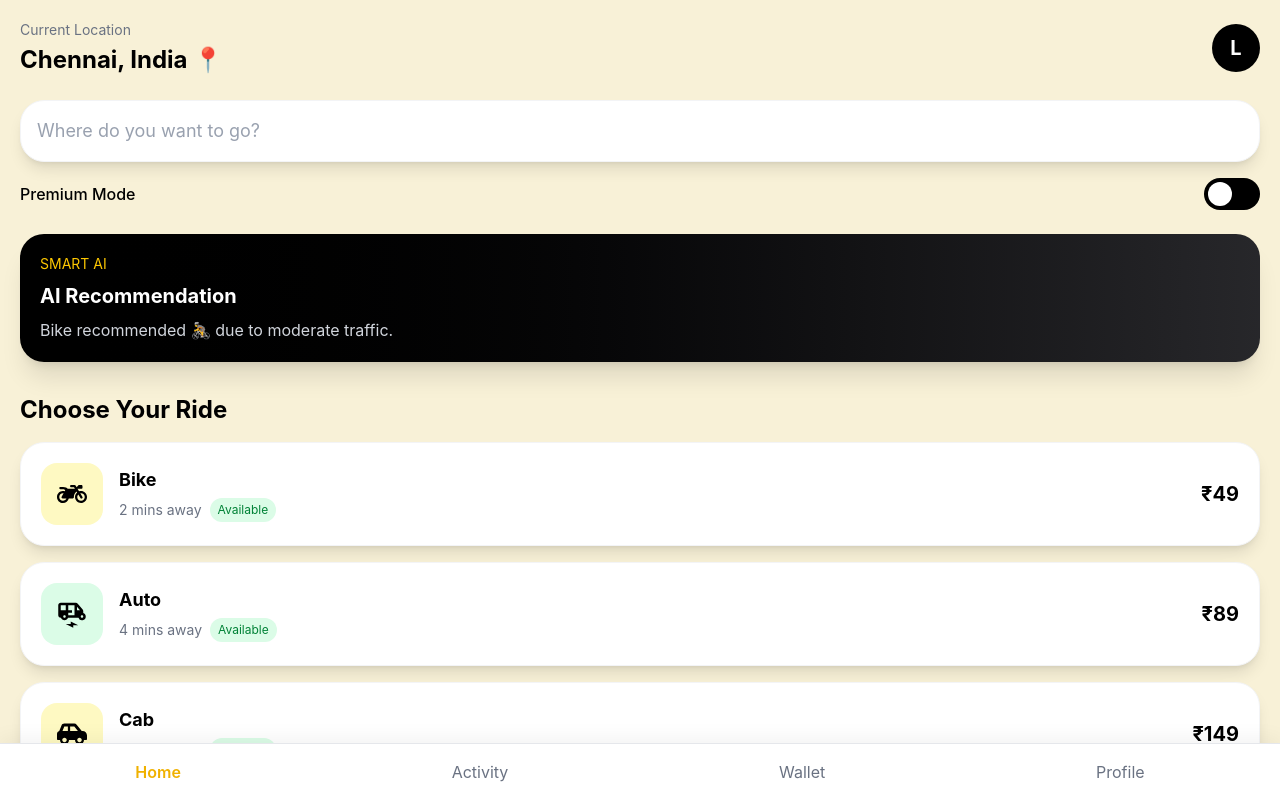
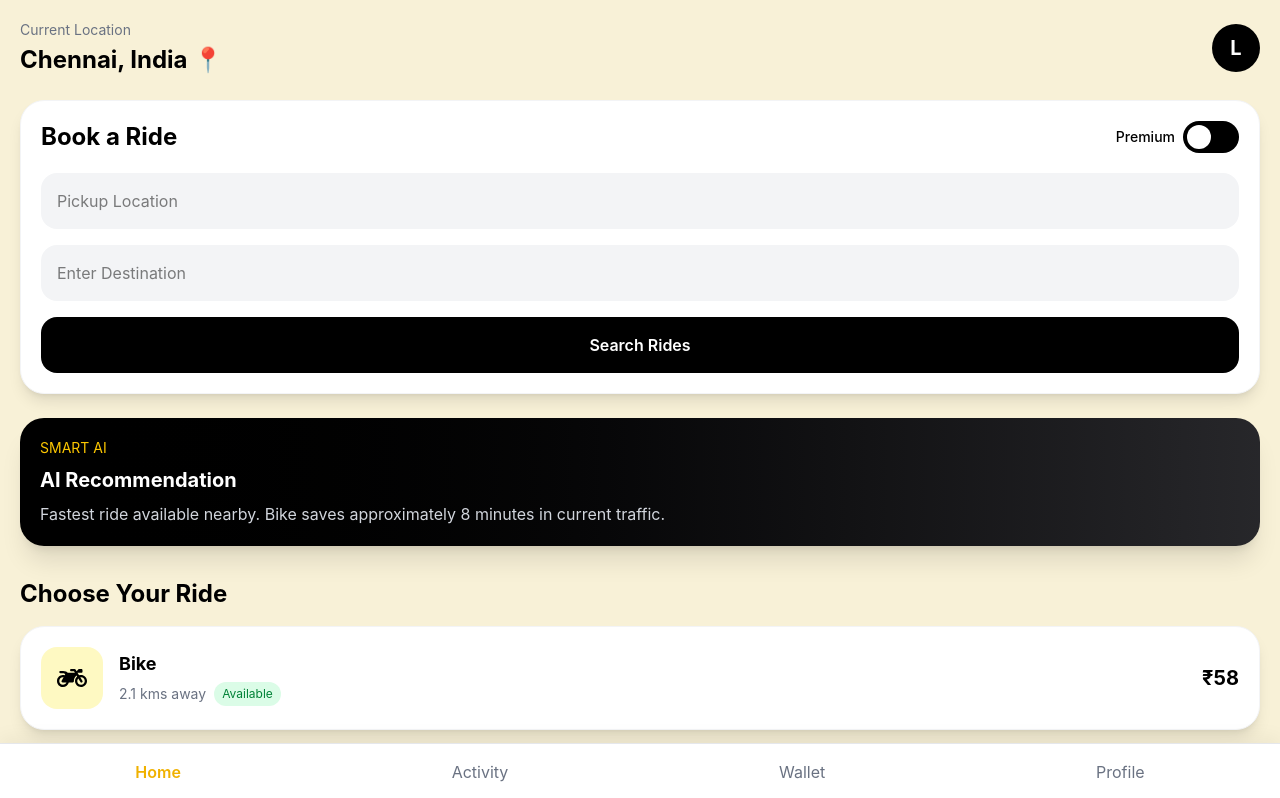
Before and after one commit to LipsikaRai/Rido, a React (Vite) app: page /home in a window 1280 px wide. Shown: the top 798 px of the page. Built offline with nearby package versions, Linux system fonts and the light colour scheme.

Commit message:
Added interactive booking flow and dynamic ride pricing

```diff
--- a/src/pages/Home.jsx
+++ b/src/pages/Home.jsx
@@ -2,6 +2,9 @@ import { FaMotorcycle, FaCarSide } from "react-icons/fa";
 import { MdElectricRickshaw } from "react-icons/md";
 import { motion } from "framer-motion";
 const Home = () => {
+    const bikePrice = Math.floor(Math.random() * 50) + 40;
+  const autoPrice = Math.floor(Math.random() * 80) + 80;
+  const cabPrice = Math.floor(Math.random() * 120) + 140;
   return (
     <motion.div
   initial={{ opacity: 0, y: 20 }}
@@ -32,25 +35,48 @@ const Home = () => {
 
       </div>
 
-      {/* Search Box */}
+  {/* Booking Section */}
 
-      <div className="bg-white rounded-3xl p-4 mt-6 shadow-lg border border-gray-100">
+<div className="bg-white rounded-3xl p-5 mt-6 shadow-lg border border-gray-100">
 
-        <input
-          type="text"
-          placeholder="Where do you want to go?"
-         className="w-full outline-none text-base sm:text-lg placeholder:text-gray-400"
-        />
+  <div className="flex justify-between items-center mb-5">
 
+    <h2 className="text-2xl font-bold">
+      Book a Ride
+    </h2>
+
+    <div className="flex items-center gap-2">
+
+      <p className="text-sm font-medium">
+        Premium
+      </p>
+
+      <div className="w-14 h-8 bg-black rounded-full flex items-center px-1">
+        <div className="w-6 h-6 bg-white rounded-full"></div>
       </div>
-      <div className="flex justify-between items-center mt-4">
 
-  <p className="font-medium">
-    Premium Mode
-  </p>
+    </div>
 
-  <div className="w-14 h-8 bg-black rounded-full flex items-center px-1">
-    <div className="w-6 h-6 bg-white rounded-full"></div>
+  </div>
+
+  <div className="flex flex-col gap-4">
+
+    <input
+      type="text"
+      placeholder="Pickup Location"
+      className="w-full bg-gray-100 rounded-2xl p-4 outline-none"
+    />
+
+    <input
+      type="text"
+      placeholder="Enter Destination"
+      className="w-full bg-gray-100 rounded-2xl p-4 outline-none"
+    />
+
+    <button className="bg-black text-white py-4 rounded-2xl font-semibold hover:scale-105 transition">
+      Search Rides
+    </button>
+
   </div>
 
 </div>
@@ -66,7 +92,7 @@ const Home = () => {
         </h2>
 
         <p className="text-gray-300 mt-2">
-          Bike recommended 🚴 due to moderate traffic.
+          Fastest ride available nearby. Bike saves approximately 8 minutes in current traffic.
         </p>
 
       </div>
@@ -97,7 +123,7 @@ const Home = () => {
               <div className="flex items-center gap-2 mt-1">
 
   <p className="text-gray-500 text-sm">
-    2 mins away
+    2.1 kms away
   </p>
 
   <span className="bg-green-100 text-green-700 text-xs px-2 py-1 rounded-full">
@@ -110,7 +136,7 @@ const Home = () => {
           </div>
 
           <h2 className="text-xl font-bold">
-            ₹49
+          ₹{bikePrice}
           </h2>
 
         </div>
@@ -133,7 +159,7 @@ const Home = () => {
               <div className="flex items-center gap-2 mt-1">
 
   <p className="text-gray-500 text-sm">
-    4 mins away
+    4.4 kms away
   </p>
 
   <span className="bg-green-100 text-green-700 text-xs px-2 py-1 rounded-full">
@@ -146,7 +172,7 @@ const Home = () => {
           </div>
 
           <h2 className="text-xl font-bold">
-            ₹89
+            ₹{autoPrice}
           </h2>
 
         </div>
@@ -169,7 +195,7 @@ const Home = () => {
               <div className="flex items-center gap-2 mt-1">
 
   <p className="text-gray-500 text-sm">
-    6 mins away
+    6 kms away
   </p>
 
   <span className="bg-green-100 text-green-700 text-xs px-2 py-1 rounded-full">
@@ -182,7 +208,7 @@ const Home = () => {
           </div>
 
           <h2 className="text-xl font-bold">
-            ₹149
+            ₹{cabPrice}
           </h2>
 
         </div>
@@ -293,6 +319,19 @@ const Home = () => {
   </div>
 
 </div>
+{/* Ride Summary */}
+
+<div className="bg-gradient-to-r from-yellow-400 to-yellow-300 rounded-3xl p-5 mt-8 shadow-xl">
+
+  <h2 className="text-2xl font-bold">
+    Estimated Arrival
+  </h2>
+
+  <p className="mt-2 text-gray-800">
+    Driver can reach your pickup point within 3-5 minutes.
+  </p>
+
+</div>
         {/* Bottom Navigation */}
 
 <div className="fixed bottom-0 left-0 w-full bg-white border-t border-gray-200 flex justify-around py-4 shadow-[0_-5px_20px_rgba(0,0,0,0.05)]">
```
